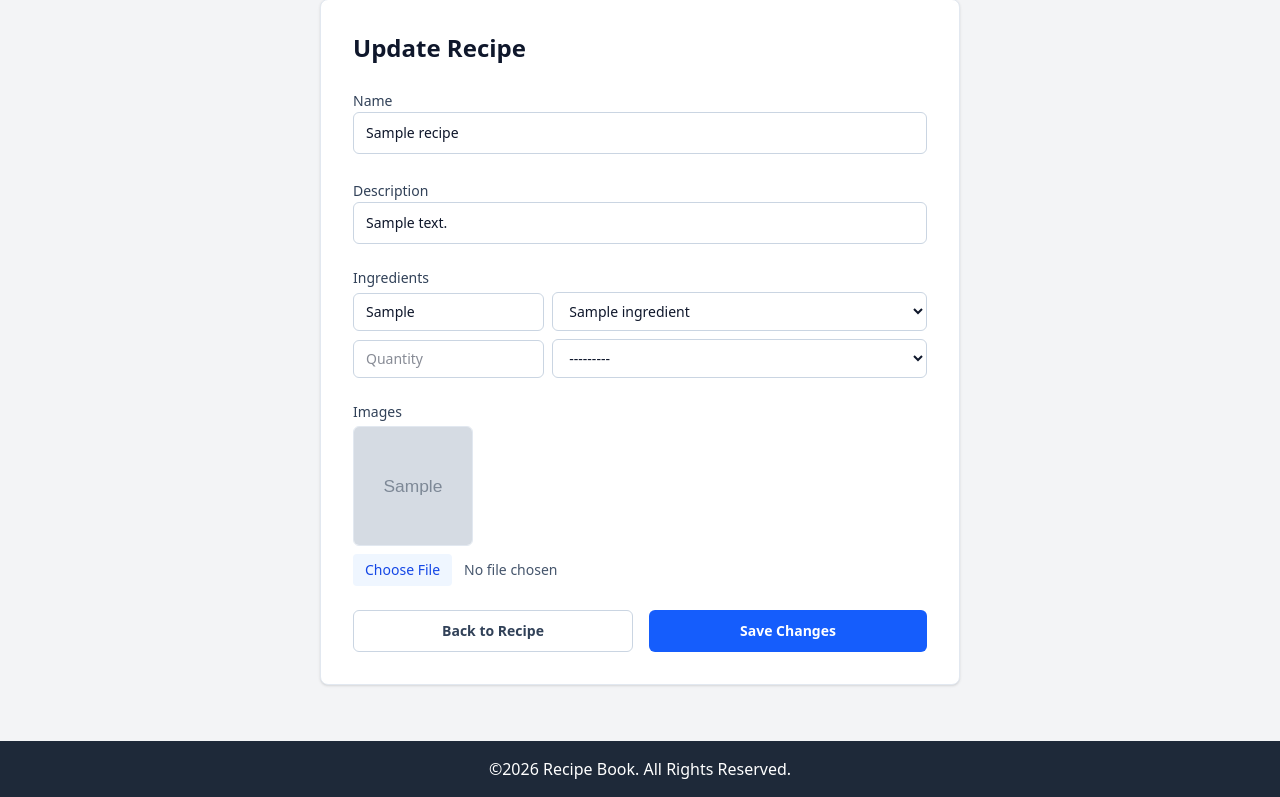
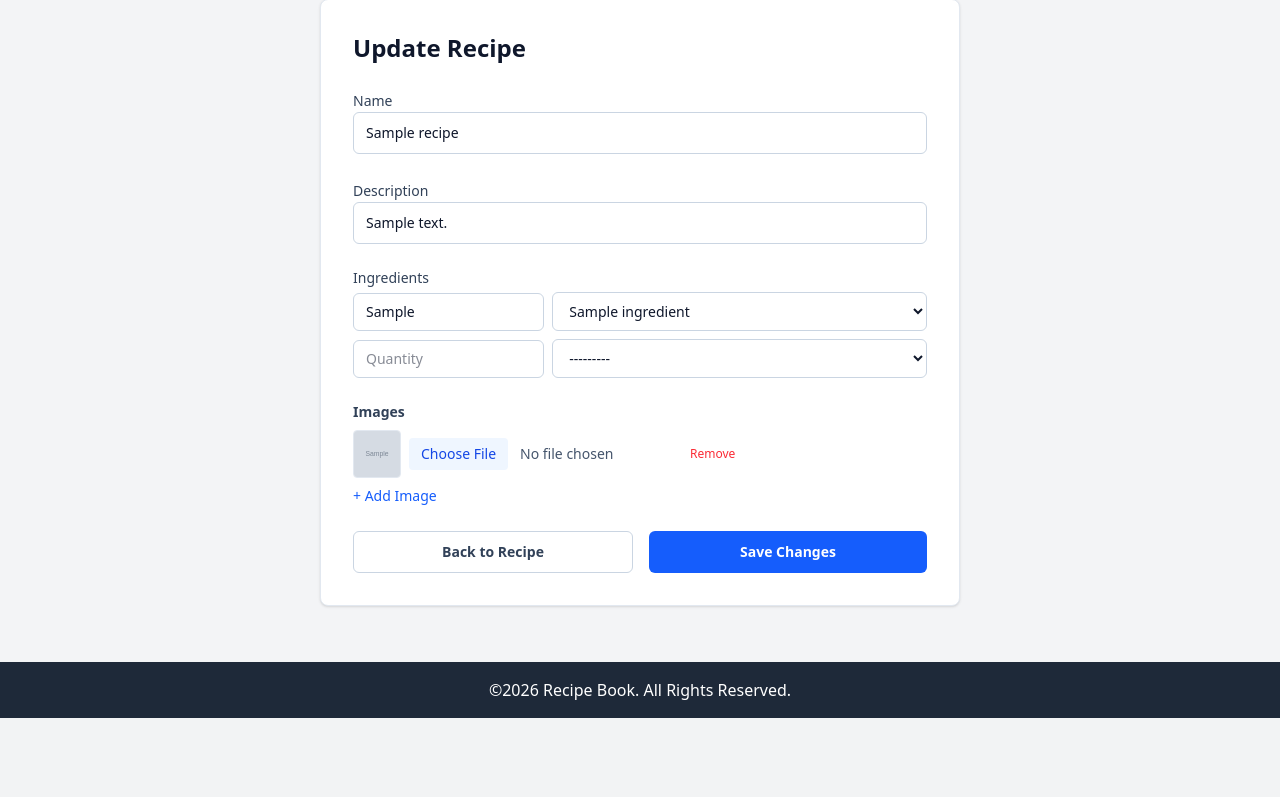
Before and after one commit to PolarBear9905/recipebook-chua-phoebe, a Django app: page /recipe/1/edit in a window 1280 px wide. Shown: the part 121-918 px from the top of the page. After the commit the page ends 839 px from the top, so only its background shows below. Run offline with Django 5.2, Linux system fonts and the light colour scheme; a user stored in the database is signed in; tables that the repository leaves empty hold one stand-in row (values such as "Sample post"); grey boxes marked "Sample" are stand-in pictures; some libraries are stand-ins or nearby versions.

Commit message:
Fixed images styling and models

```diff
--- a/ledger/models.py
+++ b/ledger/models.py
@@ -1,13 +1,12 @@
 from django.db import models
 from django.urls import reverse
 from django.contrib.auth.models import User
-from django.core.validators import MinLengthValidator
 
 
 class Profile(models.Model):
     user = models.OneToOneField(User, on_delete=models.CASCADE)
     name = models.CharField(max_length=50)
-    short_bio = models.TextField(validators=[MinLengthValidator(256)])
+    short_bio = models.TextField()
 
     def __str__(self):
         return '{}'.format(self.name)
--- a/ledger/templates/ledger/recipe_form.html
+++ b/ledger/templates/ledger/recipe_form.html
@@ -6,6 +6,12 @@
 {% endblock %}
 
 {% block content %}
+<style>
+    .hidden {
+        display: none;
+    }
+</style>
+
 <div class="max-w-2xl mx-auto px-4 py-8">
     <div class="bg-white rounded-lg border border-slate-200 shadow-sm p-6 md:p-8 space-y-6">
 
@@ -60,21 +66,54 @@
             </div>
 
             <div>
-                <h3 class="text-sm font-medium text-slate-700 mb-1">Images</h3>
+                <h3 class="text-sm font-semibold text-slate-700 mb-2">Images</h3>
                 {{ image_formset.management_form }}
-                <div class="space-y-3">
+                <div id="images-form-list" class="space-y-2">
                     {% for f in image_formset %}
-                    <div class="flex flex-col gap-1">
+                    <div class="image-form flex items-center gap-2">
                         {{ f.id }}
                         {% if f.instance.pk %}
-                            <img src="{{ f.instance.image.url }}" class="w-30 h-30 object-cover rounded-md border border-slate-200 mb-1">
+                        <img src="{{ f.instance.image.url }}" class="w-12 h-12 object-cover rounded border border-slate-200">
                         {% endif %}
                         <input type="file" name="{{ f.image.html_name }}"
                             class="text-sm text-slate-600 file:mr-3 file:py-1.5 file:px-3 file:rounded file:border-0 file:text-sm file:font-medium file:bg-blue-50 file:text-blue-700 hover:file:bg-blue-100" />
+                        <button type="button" onclick="this.parentElement.remove(); updateTotalForms();"
+                            class="text-red-500 text-xs hover:underline">Remove</button>
                     </div>
                     {% endfor %}
                 </div>
+                 <button id="add-image-btn" type="button"
+                    class="mt-2 text-sm text-blue-600 hover:underline font-medium">
+                    + Add Image
+                </button>
             </div>
+
+            <script>
+                const addImageBtn = document.getElementById('add-image-btn');
+                const formList = document.getElementById('images-form-list');
+                const totalForms = document.getElementById('id_images-TOTAL_FORMS');
+
+                addImageBtn.addEventListener('click', function () {
+                    const formCount = parseInt(totalForms.value);
+
+                    const newForm = document.createElement('div');
+                    newForm.classList.add('image-form', 'flex', 'items-center', 'gap-2');
+                    newForm.innerHTML = `
+                        <input type="hidden" name="images-${formCount}-id" value="">
+                        <input type="file" name="images-${formCount}-image"
+                            class="text-sm text-slate-600 file:mr-3 file:py-1.5 file:px-3 file:rounded file:border-0 file:text-sm file:font-medium file:bg-blue-50 file:text-blue-700 hover:file:bg-blue-100" />
+                        <button type="button" onclick="this.parentElement.remove(); updateTotalForms();"
+                            class="text-red-500 text-xs hover:underline">Remove</button>
+                    `;
+                    formList.appendChild(newForm);
+                    totalForms.value = formCount + 1;
+                });
+
+                function updateTotalForms() {
+                    const forms = formList.querySelectorAll('.image-form');
+                    totalForms.value = forms.length;
+                }
+            </script>
 
             <div class="flex gap-4">
                 {% if recipe %}
--- a/theme/static/css/dist/styles.css
+++ b/theme/static/css/dist/styles.css
@@ -249,8 +249,8 @@
   .mx-auto {
     margin-inline: auto;
   }
-  .mt-1 {
-    margin-top: calc(var(--spacing) * 1);
+  .mt-2 {
+    margin-top: calc(var(--spacing) * 2);
   }
   .mt-4 {
     margin-top: calc(var(--spacing) * 4);
@@ -300,6 +300,9 @@
   .grid {
     display: grid;
   }
+  .hidden {
+    display: none;
+  }
   .inline-block {
     display: inline-block;
   }
@@ -318,9 +321,6 @@
   .h-20 {
     height: calc(var(--spacing) * 20);
   }
-  .h-30 {
-    height: calc(var(--spacing) * 30);
-  }
   .h-full {
     height: 100%;
   }
@@ -335,9 +335,6 @@
   }
   .w-20 {
     width: calc(var(--spacing) * 20);
-  }
-  .w-30 {
-    width: calc(var(--spacing) * 30);
   }
   .w-full {
     width: 100%;
@@ -381,9 +378,6 @@
   .justify-center {
     justify-content: center;
   }
-  .gap-1 {
-    gap: calc(var(--spacing) * 1);
-  }
   .gap-2 {
     gap: calc(var(--spacing) * 2);
   }
@@ -405,13 +399,6 @@
       --tw-space-y-reverse: 0;
       margin-block-start: calc(calc(var(--spacing) * 2) * var(--tw-space-y-reverse));
       margin-block-end: calc(calc(var(--spacing) * 2) * calc(1 - var(--tw-space-y-reverse)));
-    }
-  }
-  .space-y-3 {
-    :where(& > :not(:last-child)) {
-      --tw-space-y-reverse: 0;
-      margin-block-start: calc(calc(var(--spacing) * 3) * var(--tw-space-y-reverse));
-      margin-block-end: calc(calc(var(--spacing) * 3) * calc(1 - var(--tw-space-y-reverse)));
     }
   }
   .space-y-6 {
@@ -443,6 +430,13 @@
   .border {
     border-style: var(--tw-border-style);
     border-width: 1px;
+  }
+  .border-b-2 {
+    border-bottom-style: var(--tw-border-style);
+    border-bottom-width: 2px;
+  }
+  .border-black {
+    border-color: var(--color-black);
   }
   .border-blue-600 {
     border-color: var(--color-blue-600);
@@ -568,6 +562,9 @@
   }
   .text-black {
     color: var(--color-black);
+  }
+  .text-blue-600 {
+    color: var(--color-blue-600);
   }
   .text-blue-700 {
     color: var(--color-blue-700);
```
Also changed, not shown: ledger/templates/ledger/recipe_detail.html (+15 -8 lines), ledger/migrations/0001_initial.py.
